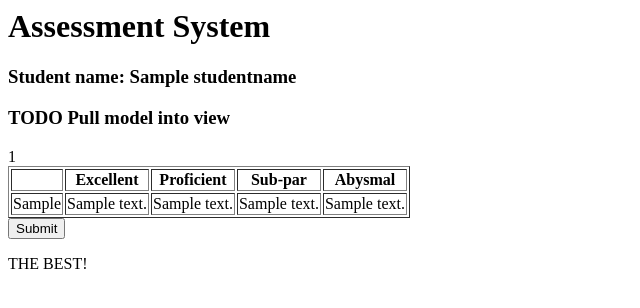
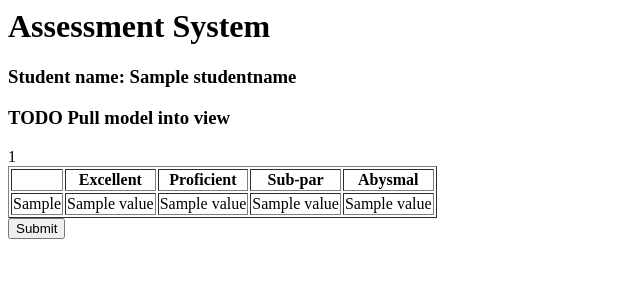
Before and after one commit to jharrison12/AssessmentSystem, a Django app: template rubricapp/templates/rubric.html in a window 1280 px wide. Shown: the top 308 px of the page, without its empty margins (0-640 px from the left). Run offline with Django 3.2, Linux system fonts and the light colour scheme; the template is opened without the code that fills it: most values are stand-ins (such as "Sample title", 1, 10 or a date in 2020).

Commit message:
Rubric now shows text associated with row model

```diff
--- a/functional_tests/test_new_visitor.py
+++ b/functional_tests/test_new_visitor.py
@@ -28,7 +28,7 @@ class NewVisitorTest(FunctionalTest):
 								  satisfactorytext="THE THIRD BEST!",
 								  unsatisfactorytext="YOU'RE LAST",rubric=writingrubric)
 
-		row2 = Row.objects.create(excellenttext="THE BEST!",
+		row2 = Row.objects.create(excellenttext="THE GREATEST!",
 								  proficienttext="THE SECOND BEST!",
 								  satisfactorytext="THE THIRD BEST!",
 								  unsatisfactorytext="YOU'RE LAST",rubric=writingrubric)
--- a/rubricapp/forms.py
+++ b/rubricapp/forms.py
@@ -6,11 +6,11 @@ from rubricapp.models import Rubric, Row
 class RowForm(ModelForm):
 	class Meta:
 		model = Row
-		fields = ['row_choice']
+		fields = ['row_choice', 'excellenttext','proficienttext', 'satisfactorytext','unsatisfactorytext']
 
 class RubricForm(ModelForm):
 	class Meta:
 		model = Rubric
 		fields = ['name']
 
-RowFormSet = modelformset_factory(Row, fields=('row_choice',), extra=0) #extra=0 keeps the formset from creating new form
+RowFormSet = modelformset_factory(Row, fields=('row_choice','excellenttext','proficienttext','satisfactorytext', 'unsatisfactorytext'), extra=0) #extra=0 keeps the formset from creating new form
--- a/rubricapp/templates/rubric.html
+++ b/rubricapp/templates/rubric.html
@@ -15,18 +15,25 @@
 					<th>Sub-par</th>
 					<th>Abysmal</th>
 				</tr>
-					{{ RowFormSetWeb.management_form }}
-					{% for form in RowFormSetWeb %}
+
+						{{ RowFormSetWeb.management_form }}
+						{% for form in RowFormSetWeb %}
 						{{ form.id }}
 					<tr>
-						<td>{{ form.row_choice }}</td><td>{{ form.excellenttext }}</td><td>{{ form.proficienttext }}</td><td>{{ form.satisfactorytext }}<td>{{ form.unsatisfactorytext }}</td>
+						<td>{{ form.row_choice|default:"fail" }}</td>
+						<td>{{ form.excellenttext.value|default:"fail" }}</td>
+						<td>{{ form.proficienttext.value }}</td>
+						<td>{{ form.satisfactorytext.value }}</td>
+						<td>{{ form.unsatisfactorytext.value }}</td>
+
 					</tr>
 					{{ RowFormSetWeb.errors }}
 					{% endfor %}
+
 
 			</table>
 			<input name="submitbutton" type="submit" name="submit" value="Submit" id="rubricsubmit">
 		{% csrf_token %}
 		</form>
-		<p>THE BEST!</p>
+
 		{% endblock %}
```
